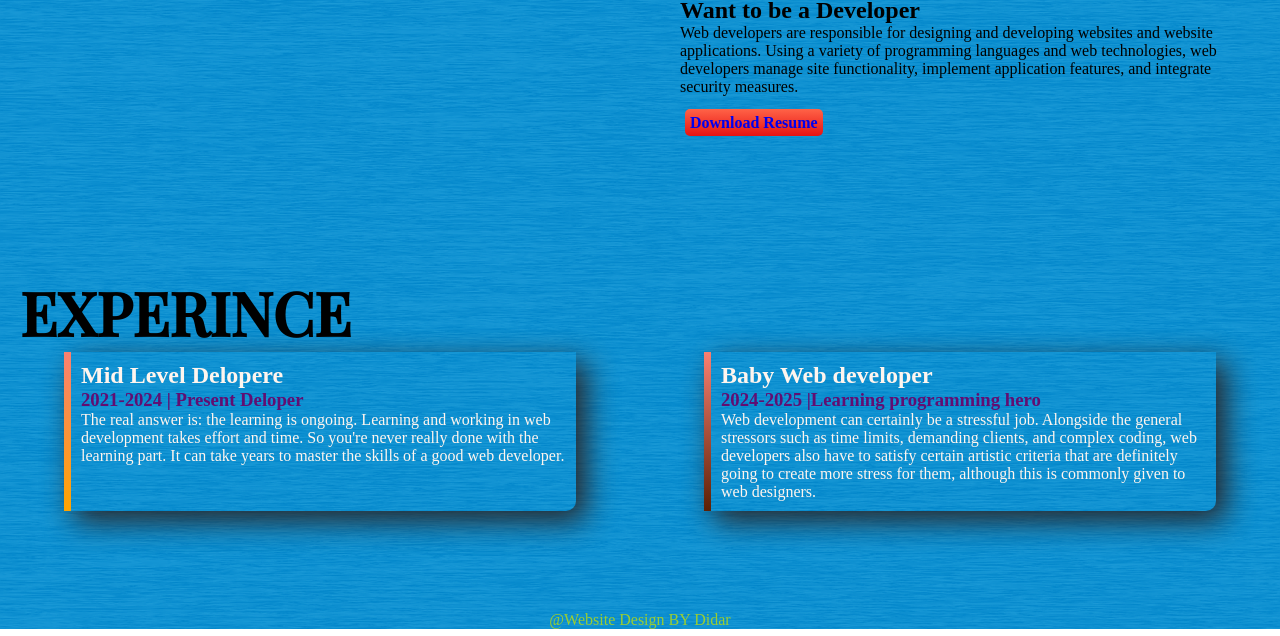
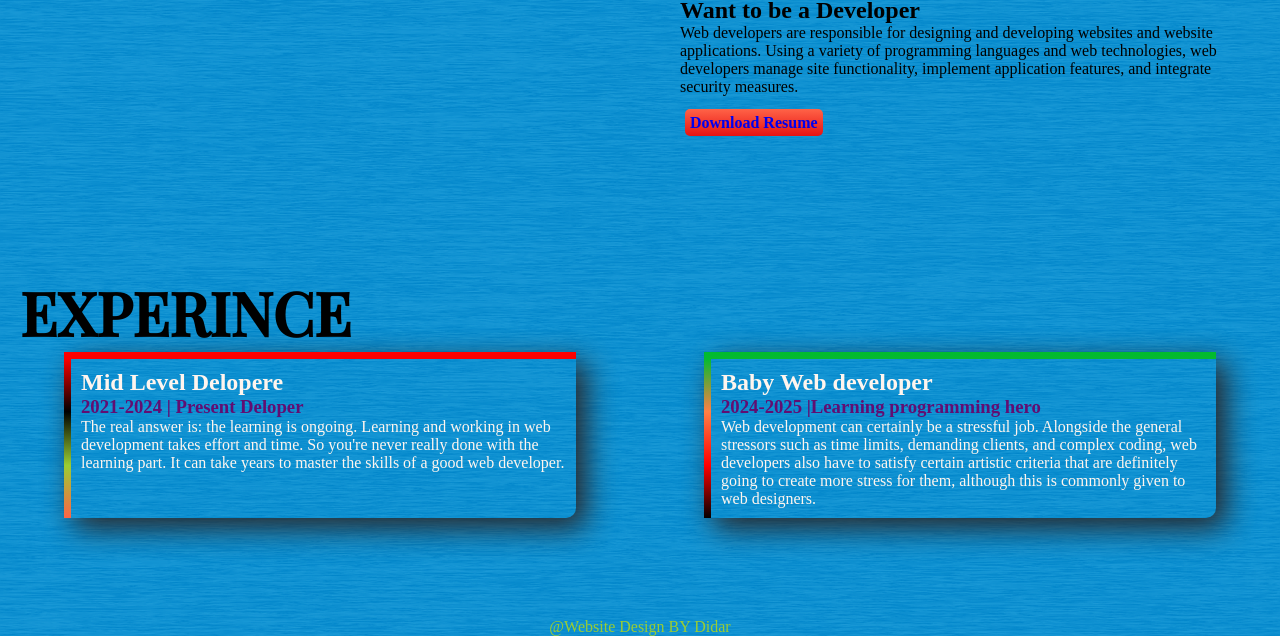
Before and after one commit to Didar2255/fortfolio_didar, a plain HTML site: page index.html in a window 1280 px wide. Shown: the part 602-1238 px from the top of the page. Drawn offline with nearby package versions, Linux system fonts and the light colour scheme.

Commit message:
new color

```diff
--- a/style.css
+++ b/style.css
@@ -64,12 +64,15 @@ h1{
 }
 #Mid{
     border-left: 7px solid;
-    border-image:linear-gradient(salmon,orange);
+    border-top: 7px dashed;
+    border-image:linear-gradient(red,black,yellowgreen,tomato);
     border-image-slice: 1;
+
 }
 #Baby{
     border-left: 7px solid;
-    border-image:linear-gradient(salmon,rgb(90, 32, 5));
+    border-top: 7px solid;
+    border-image:linear-gradient(rgb(1, 187, 47),rgb(255, 128, 69),red,black);
     border-image-slice: 1;
 }
 .banar{
```
